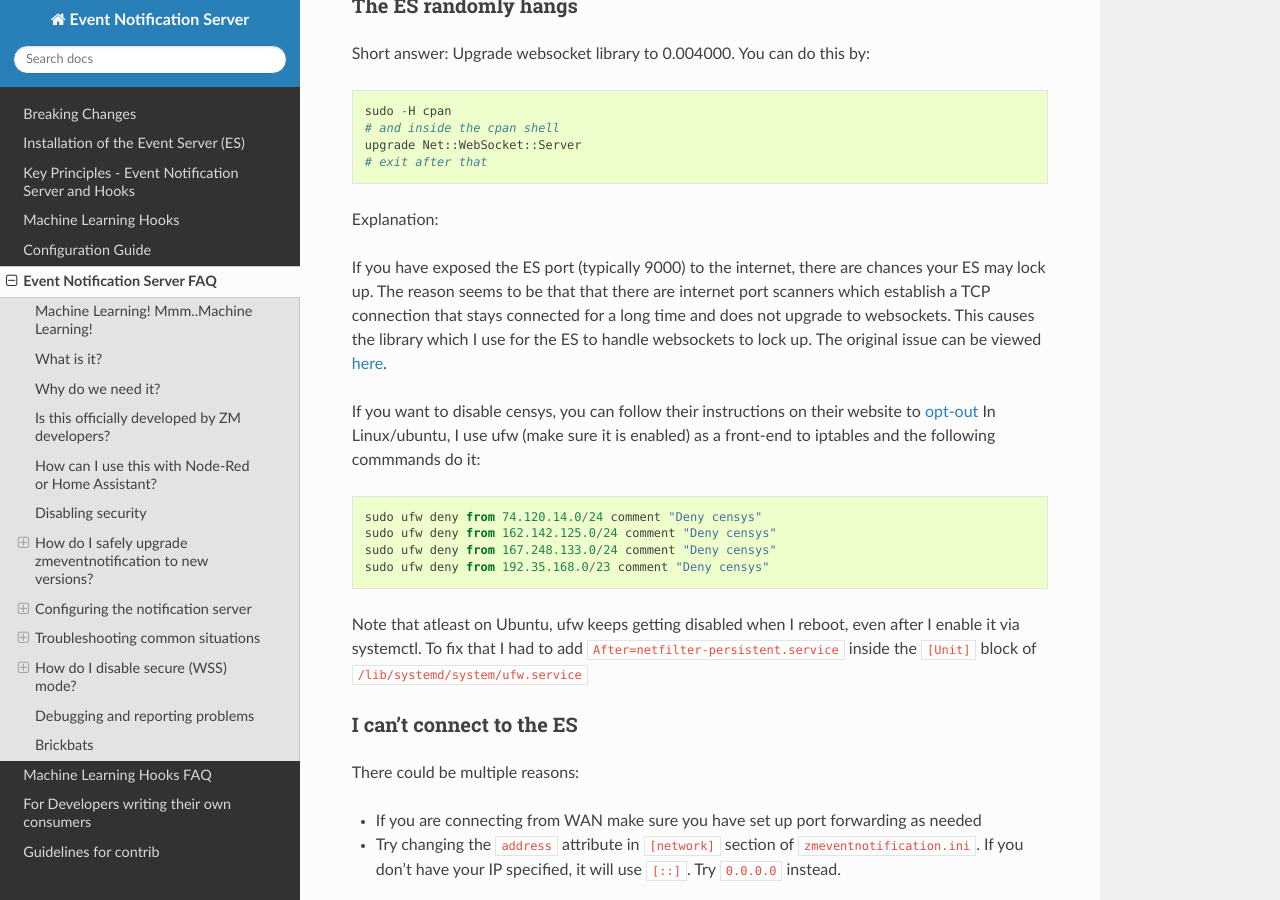
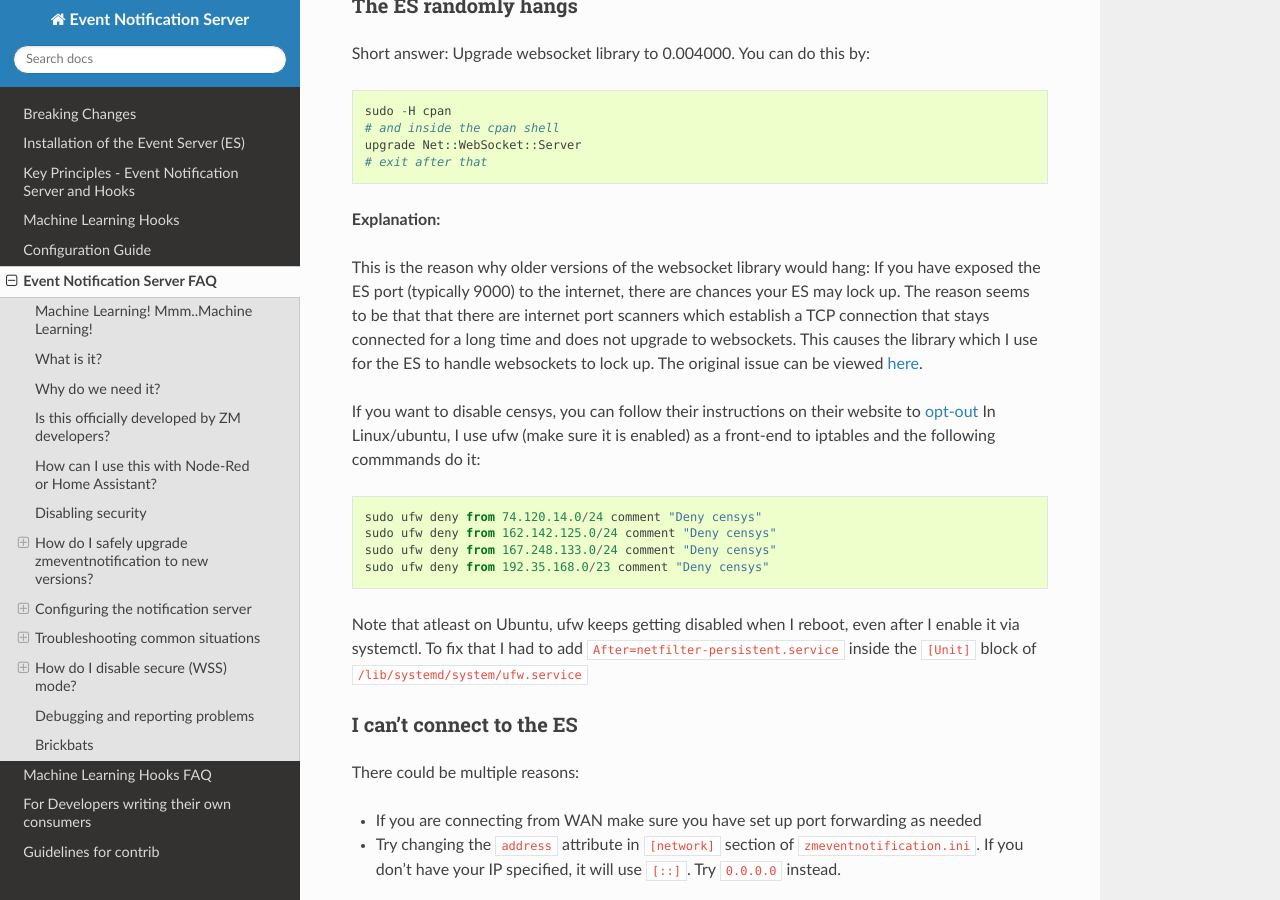
Before and after one commit to ZoneMinder/zmeventnotification, a Sphinx documentation site: the page built from docs/guides/es_faq.rst, in a window 1280 px wide and 900 px high, scrolled down 5526 px. Built offline with Sphinx 7.4.7 and the Read the Docs theme 2.0.0, drawn with Linux system fonts in a browser that asks for light colours.

Commit message:
formatting

```diff
--- a/docs/guides/es_faq.rst
+++ b/docs/guides/es_faq.rst
@@ -292,8 +292,9 @@ Short answer: Upgrade websocket library to 0.004000. You can do this by:
    upgrade Net::WebSocket::Server
    # exit after that
 
-Explanation:
+**Explanation:**
 
+This is the reason why older versions of the websocket library would hang:
 If you have exposed the ES port (typically 9000) to the internet, there are chances your ES may lock up.
 The reason seems to be that that there are internet port scanners which establish a TCP connection that stays
 connected for a long time and does not upgrade to websockets. This causes the library which I use for the ES to
```
